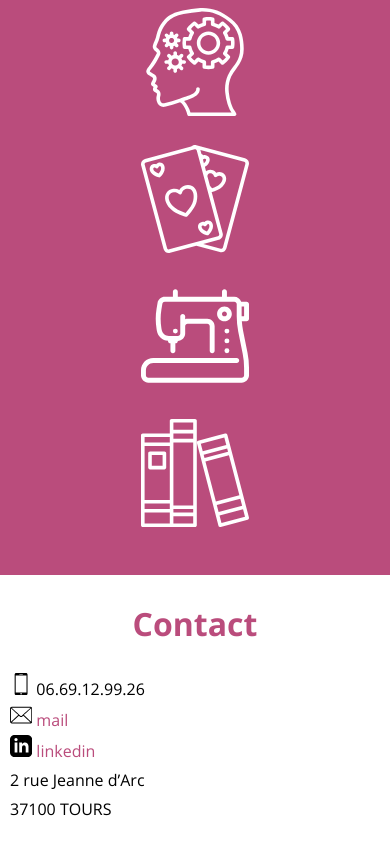
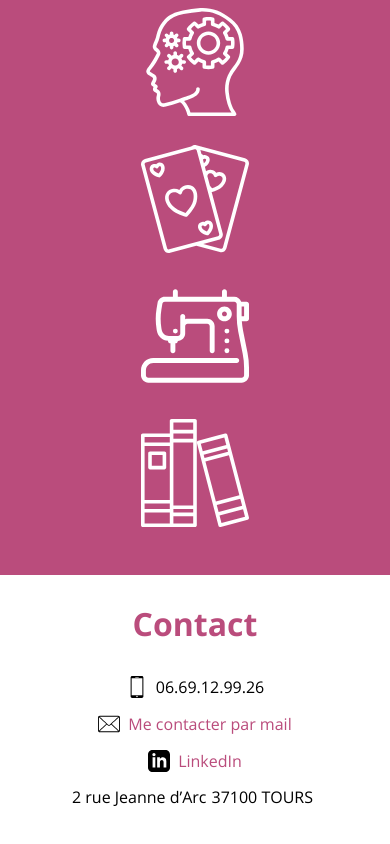
Before and after one commit to Leonie-D/CV, a website: page index.html in a window 390 px wide. Shown: the part 3883-4727 px from the top of the page. Drawn offline with Linux system fonts and the light colour scheme.

Commit message:
contact layout and responsive

```diff
--- a/index.html
+++ b/index.html
@@ -238,13 +238,13 @@
                         <svg enable-background="new 0 0 512 512" viewBox="0 0 512 512" xmlns="http://www.w3.org/2000/svg">
                             <path d="m469.333 64h-426.666c-23.532 0-42.667 19.135-42.667 42.667v298.667c0 23.531 19.135 42.666 42.667 42.666h426.667c23.531 0 42.666-19.135 42.666-42.667v-298.666c0-23.532-19.135-42.667-42.667-42.667zm-426.666 21.333h426.667c1.572 0 2.957.573 4.432.897-36.939 33.807-159.423 145.859-202.286 184.478-3.354 3.021-8.76 6.625-15.479 6.625s-12.125-3.604-15.49-6.635c-42.859-38.613-165.35-150.671-202.283-184.466 1.478-.324 2.866-.899 4.439-.899zm-21.334 320v-298.666c0-2.09.63-3.986 1.194-5.896 28.272 25.876 113.736 104.06 169.152 154.453-55.236 47.447-140.722 128.495-169.219 155.669-.503-1.814-1.127-3.588-1.127-5.56zm448 21.334h-426.666c-1.704 0-3.219-.594-4.81-.974 29.447-28.072 115.477-109.586 169.742-156.009 7.074 6.417 13.536 12.268 18.63 16.858 8.792 7.938 19.083 12.125 29.771 12.125s20.979-4.188 29.76-12.115c5.096-4.592 11.563-10.448 18.641-16.868 54.268 46.418 140.286 127.926 169.742 156.009-1.591.38-3.104.974-4.81.974zm21.334-21.334c0 1.971-.624 3.746-1.126 5.56-28.508-27.188-113.984-108.227-169.219-155.668 55.418-50.393 140.869-128.57 169.151-154.456.564 1.91 1.194 3.807 1.194 5.897z"/>
                         </svg>
-                        <a href="mailto:leonie.dusart@gmail.com">mail</a>
+                        <a href="mailto:leonie.dusart@gmail.com">Me contacter par mail</a>
                     </li>
                     <li>
                         <svg enable-background="new 0 0 24 24" viewBox="0 0 24 24" xmlns="http://www.w3.org/2000/svg">
                             <path d="m19 0h-14c-2.761 0-5 2.239-5 5v14c0 2.761 2.239 5 5 5h14c2.762 0 5-2.239 5-5v-14c0-2.761-2.238-5-5-5zm-11 19h-3v-11h3zm-1.5-12.268c-.966 0-1.75-.79-1.75-1.764s.784-1.764 1.75-1.764 1.75.79 1.75 1.764-.783 1.764-1.75 1.764zm13.5 12.268h-3v-5.604c0-3.368-4-3.113-4 0v5.604h-3v-11h3v1.765c1.396-2.586 7-2.777 7 2.476z"/>
                         </svg>
-                        <a href="https://www.linkedin.com/in/l%C3%A9onie-dusart-b7483572?lipi=urn%3Ali%3Apage%3Ad_flagship3_profile_view_base_contact_details%3BBiBYsIPbTl68ghzvuc1M6Q%3D%3D" target="_blank" rel="noopener noreferrer">linkedin</a>
+                        <a href="https://www.linkedin.com/in/l%C3%A9onie-dusart-b7483572?lipi=urn%3Ali%3Apage%3Ad_flagship3_profile_view_base_contact_details%3BBiBYsIPbTl68ghzvuc1M6Q%3D%3D" target="_blank" rel="noopener noreferrer">LinkedIn</a>
                     </li>
                     <li>
                         <ul class="postal-adress">
--- a/scss/_global.scss
+++ b/scss/_global.scss
@@ -582,8 +582,38 @@ ul[class = "coding-skills"] {
     }
 }
 
-.contact {
+.contact-info {
+    display: grid;
+    grid-template-columns: 1fr;
+    justify-items: center;
+
+    &>li {
+        display: flex;
+        align-items: center;
+        padding-bottom: .8rem;
+        text-align: center;
+    }
+
     svg {
-        width:6%;
+        width: 3rem;
+        padding-right: .8rem;
+    }
+
+    .postal-adress {
+        display: flex;
+
+            li {
+                padding-right: .5rem;
+            }
     }
 }
+
+@media screen and (min-width: 45em) {
+    .contact-info {
+        grid-template-columns: repeat(4, 1fr);
+    }
+
+    .postal-adress {
+        flex-direction: column;
+    }
+}
```
Also changed, not shown: css/style.css, 1 other file.
